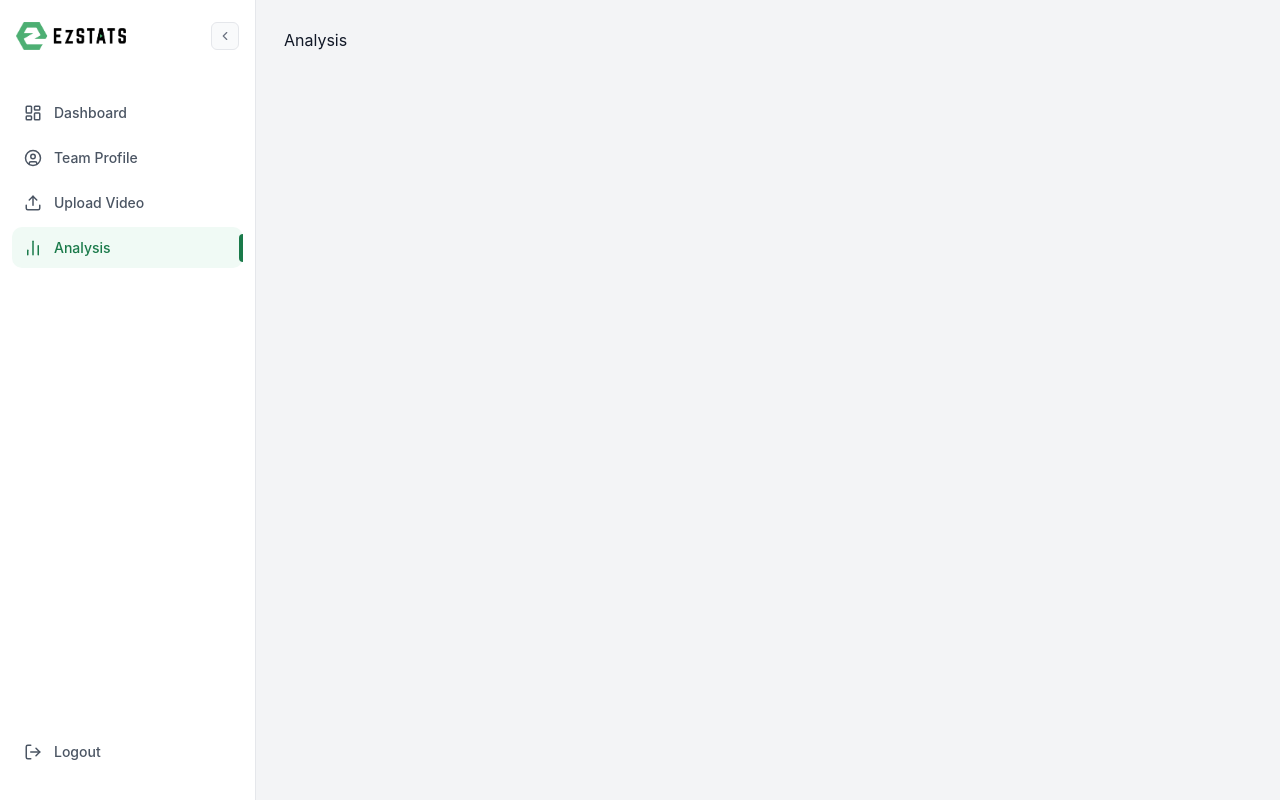
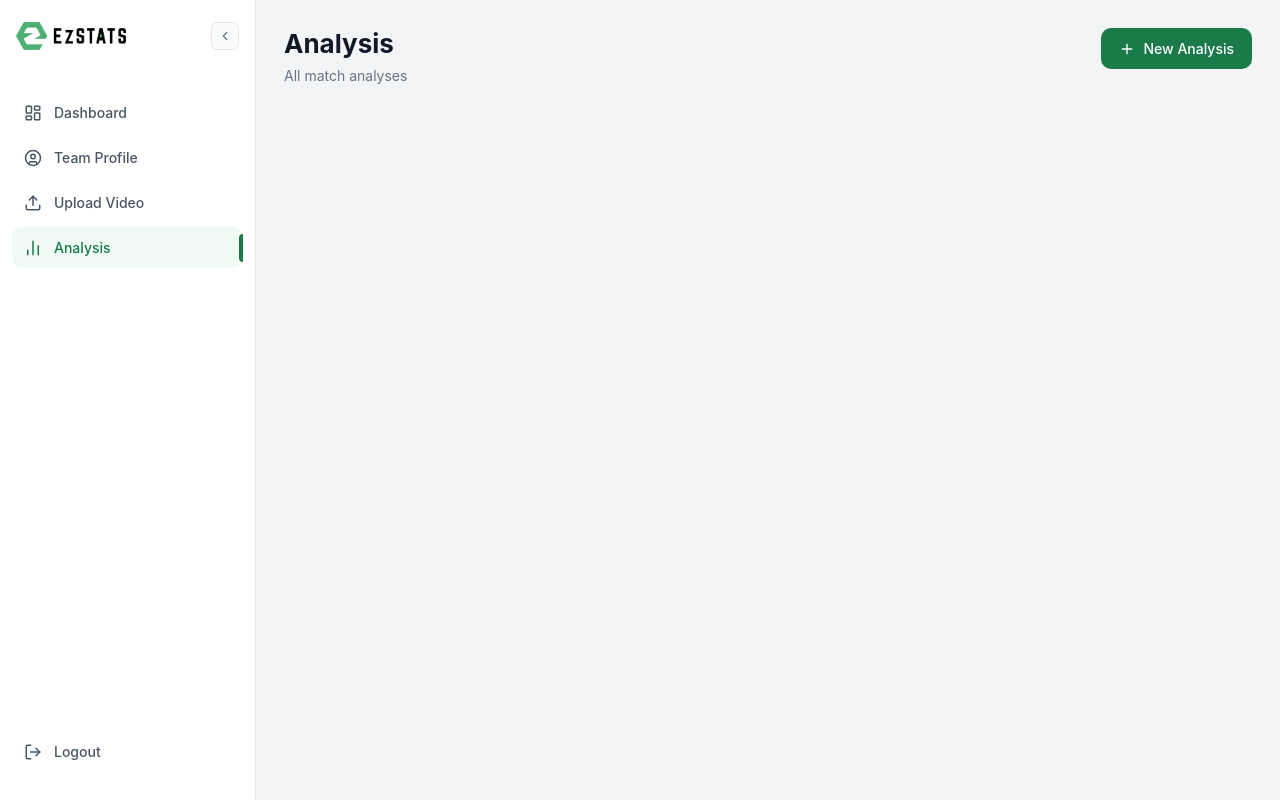
Before and after one commit to MattyKKS/EZ-Stats-Frontend, a Next.js app in the folder ezstats/: page /analysis in a window 1280 px wide. Built offline with nearby package versions, Linux system fonts and the light colour scheme.

Commit message:
commit header

```diff
--- a/ezstats/app/analysis/page.tsx
+++ b/ezstats/app/analysis/page.tsx
@@ -1,3 +1,29 @@
+import Header from "@/components/Header";
+import Link from "next/link";
+import { Plus } from "lucide-react";
+
 export default function AnalysisPage() {
-  return <div style={{ padding: 28 }}><h1>Analysis</h1></div>;
+  return (
+    <div style={{ minHeight: "100vh", backgroundColor: "#f3f4f6", padding: 28 }}>
+      <Header
+        title="Analysis"
+        description="All match analyses"
+        action={
+          <Link
+            href="/upload"
+            style={{
+              display: "inline-flex", alignItems: "center", gap: 8,
+              backgroundColor: "#1a7a4a", color: "#fff",
+              fontSize: 14, fontWeight: 500,
+              padding: "10px 18px", borderRadius: 10,
+              textDecoration: "none", whiteSpace: "nowrap",
+            }}
+          >
+            <Plus size={16} />
+            New Analysis
+          </Link>
+        }
+      />
+    </div>
+  );
 }
--- a/ezstats/app/dashboard/page.tsx
+++ b/ezstats/app/dashboard/page.tsx
@@ -1,3 +1,9 @@
+import Header from "@/components/Header";
+
 export default function DashboardPage() {
-  return <div style={{ padding: 28 }}><h1>Dashboard</h1></div>;
+  return (
+    <div style={{ minHeight: "100vh", backgroundColor: "#f3f4f6", padding: 28 }}>
+      <Header title="Dashboard" description="Your team performance overview" />
+    </div>
+  );
 }
--- a/ezstats/app/team-profile/page.tsx
+++ b/ezstats/app/team-profile/page.tsx
@@ -1,3 +1,9 @@
+import Header from "@/components/Header";
+
 export default function TeamProfilePage() {
-  return <div style={{ padding: 28 }}><h1>Team Profile</h1></div>;
+  return (
+    <div style={{ minHeight: "100vh", backgroundColor: "#f3f4f6", padding: 28 }}>
+      <Header title="Team Profile" description="Manage your team information" />
+    </div>
+  );
 }
--- a/ezstats/app/upload-video/page.tsx
+++ /dev/null
@@ -1,3 +0,0 @@
-export default function UploadVideoPage() {
-  return <h1 style={{ fontSize: 48, fontWeight: 700 }}>Upload Video</h1>;
-}
--- a/ezstats/app/upload/page.tsx
+++ b/ezstats/app/upload/page.tsx
@@ -1,3 +1,9 @@
+import Header from "@/components/Header";
+
 export default function UploadPage() {
-  return <div style={{ padding: 28 }}><h1>Upload</h1></div>;
+  return (
+    <div style={{ minHeight: "100vh", backgroundColor: "#f3f4f6", padding: 28 }}>
+      <Header title="Upload Video" description="Upload match footage for analysis" showUpload={false} />
+    </div>
+  );
 }
```
